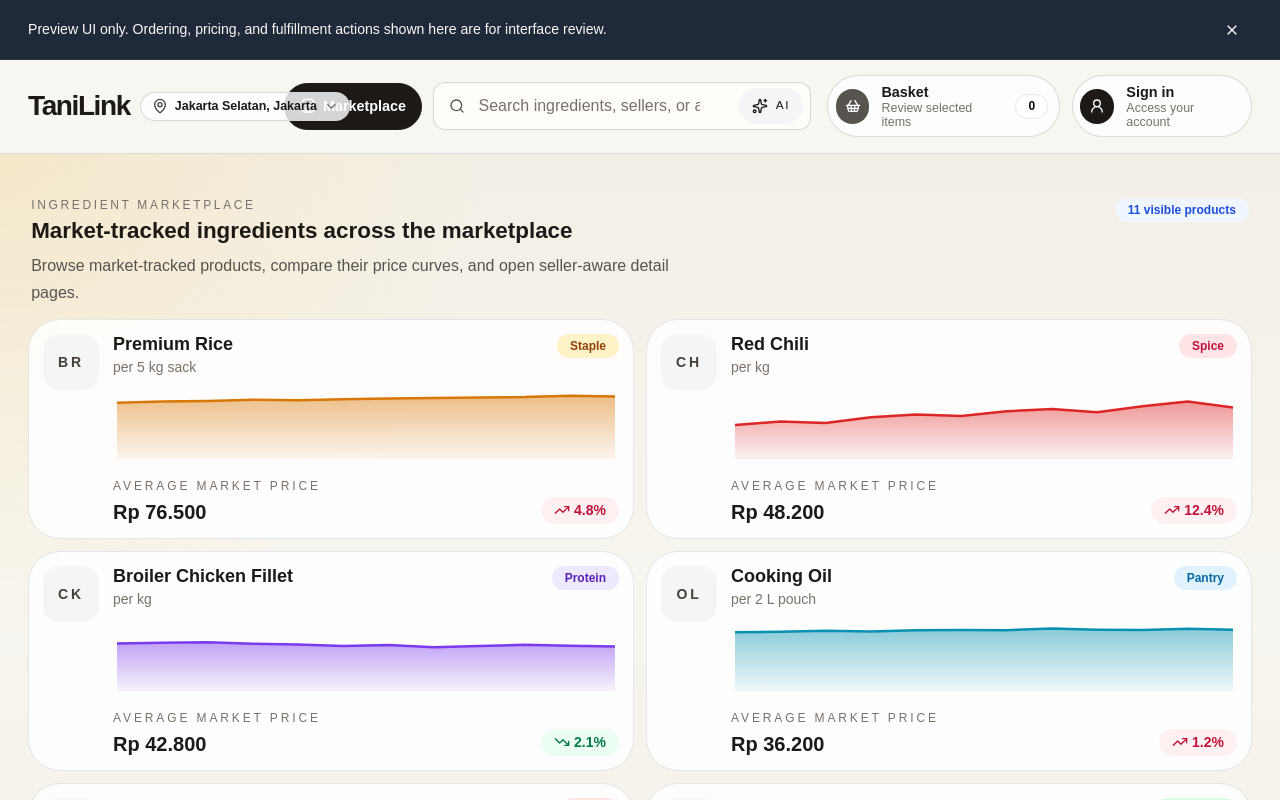
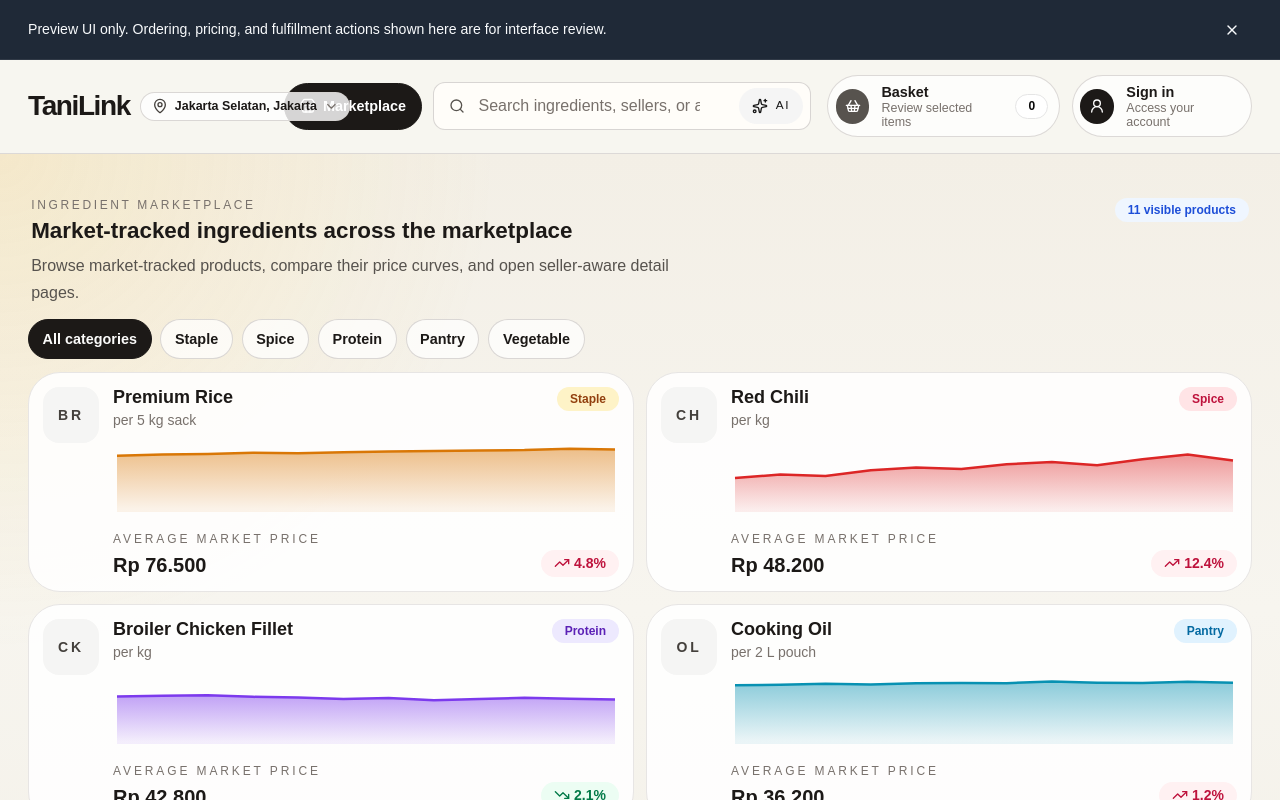
Before and after one commit to outrowed/tanilink, a React (Vite) app: page /marketplace in a window 1280 px wide. Shown: the top 800 px of the page. Built offline with nearby package versions, Linux system fonts and the light colour scheme.

Commit message:
feat: marketplace filter
+enable smart score display for other sellers

```diff
--- a/src/pages/Dashboard.module.css
+++ b/src/pages/Dashboard.module.css
@@ -93,6 +93,45 @@
   gap: 0.8rem;
 }
 
+.filterRow {
+  display: flex;
+  flex-direction: column;
+  gap: 0.65rem;
+}
+
+.categoryFilterRow {
+  display: flex;
+  flex-wrap: wrap;
+  gap: 0.55rem;
+}
+
+.categoryFilterButton {
+  appearance: none;
+  display: inline-flex;
+  align-items: center;
+  justify-content: center;
+  min-height: 2.5rem;
+  padding: 0.48rem 0.85rem;
+  border: 1px solid rgba(214, 211, 209, 0.9);
+  border-radius: 999px;
+  background: rgba(255, 255, 255, 0.72);
+  color: #1c1917;
+  font: inherit;
+  font-size: 0.9rem;
+  font-weight: 600;
+  cursor: pointer;
+  transition:
+    background-color 160ms ease,
+    border-color 160ms ease,
+    color 160ms ease;
+}
+
+.categoryFilterButton[data-active="true"] {
+  background: #1c1917;
+  border-color: #1c1917;
+  color: #fafaf9;
+}
+
 .catalogMeta {
   display: flex;
   flex-wrap: wrap;
--- a/src/pages/Dashboard.tsx
+++ b/src/pages/Dashboard.tsx
@@ -6,19 +6,53 @@ import PageHeader from "@/components/shared/PageHeader"
 import { useMarketplace } from "@/context/seller"
 import { Badge } from "@/components/ui/badge"
 import { Card, CardContent } from "@/components/ui/card"
+import { type Product } from "@/lib/data"
 import { matchesProductQuery } from "@/lib/search"
 import styles from "@/pages/Dashboard.module.css"
 
 function Dashboard() {
   const navigate = useNavigate()
-  const [searchParams] = useSearchParams()
+  const [searchParams, setSearchParams] = useSearchParams()
   const appliedQuery = searchParams.get("q") ?? ""
   const { marketplaceProducts } = useMarketplace()
+  const categories = useMemo(
+    () => Array.from(new Set(marketplaceProducts.map((product) => product.category))),
+    [marketplaceProducts]
+  )
+  const selectedCategory = useMemo(() => {
+    const categoryParam = searchParams.get("category")
+    return categoryParam && categories.includes(categoryParam as Product["category"])
+      ? (categoryParam as Product["category"])
+      : "all"
+  }, [categories, searchParams])
 
   const filteredProducts = useMemo(
-    () => marketplaceProducts.filter((product) => matchesProductQuery(product, appliedQuery)),
-    [appliedQuery, marketplaceProducts]
+    () =>
+      marketplaceProducts.filter((product) => {
+        if (!matchesProductQuery(product, appliedQuery)) {
+          return false
+        }
+
+        if (selectedCategory !== "all" && product.category !== selectedCategory) {
+          return false
+        }
+
+        return true
+      }),
+    [appliedQuery, marketplaceProducts, selectedCategory]
   )
+
+  const handleCategoryChange = (nextCategory: "all" | Product["category"]) => {
+    const nextSearchParams = new URLSearchParams(searchParams)
+
+    if (nextCategory === "all") {
+      nextSearchParams.delete("category")
+    } else {
+      nextSearchParams.set("category", nextCategory)
+    }
+
+    setSearchParams(nextSearchParams, { replace: true })
+  }
 
   return (
     <div className={styles.page}>
@@ -34,10 +68,37 @@ function Dashboard() {
                   {appliedQuery ? (
                     <Badge variant="outline">Filtered by "{appliedQuery}"</Badge>
                   ) : null}
+                  {selectedCategory !== "all" ? (
+                    <Badge variant="outline">{selectedCategory}</Badge>
+                  ) : null}
                 </div>
               }
               title="Market-tracked ingredients across the marketplace"
             />
+
+            <div className={styles.filterRow}>
+              <div className={styles.categoryFilterRow}>
+                <button
+                  className={styles.categoryFilterButton}
+                  data-active={selectedCategory === "all"}
+                  onClick={() => handleCategoryChange("all")}
+                  type="button"
+                >
+                  All categories
+                </button>
+                {categories.map((category) => (
+                  <button
+                    key={category}
+                    className={styles.categoryFilterButton}
+                    data-active={selectedCategory === category}
+                    onClick={() => handleCategoryChange(category)}
+                    type="button"
+                  >
+                    {category}
+                  </button>
+                ))}
+              </div>
+            </div>
 
             {filteredProducts.length ? (
               <div className={styles.catalogList}>
--- a/src/pages/ProductPage.tsx
+++ b/src/pages/ProductPage.tsx
@@ -122,6 +122,7 @@ function ProductPage() {
         </div>
 
         <div className={styles.badgeList}>
+          {!options?.spotlight ? <Badge variant="success">{seller.smartScore} smart score</Badge> : null}
           <Badge variant="outline">
             <PackageCheck className={styles.icon} />
             {seller.marketDeltaLabel}
@@ -290,8 +291,7 @@ function ProductPage() {
               <CardContent className={styles.bottomBody}>
                 <div className={styles.sortSection}>
                   <div>
-                    <p className={styles.sectionLabel}>Seller sorter</p>
-                    <h3 className={styles.sortTitle}>Sort by smart match, location, price, or rating</h3>
+                    <h3 className={styles.sortTitle}>Sort sellers by smart match, location, price, or rating</h3>
                   </div>
                   <div className={styles.sortRow}>
                     {sortModes.map((mode) => (
--- a/src/pages/SearchPlanner.module.css
+++ b/src/pages/SearchPlanner.module.css
@@ -220,6 +220,39 @@
   display: flex;
   flex-direction: column;
   gap: 0.8rem;
+}
+
+.categoryFilterRow {
+  display: flex;
+  flex-wrap: wrap;
+  gap: 0.55rem;
+}
+
+.categoryFilterButton {
+  appearance: none;
+  display: inline-flex;
+  align-items: center;
+  justify-content: center;
+  min-height: 2.5rem;
+  padding: 0.48rem 0.85rem;
+  border: 1px solid rgba(214, 211, 209, 0.9);
+  border-radius: 999px;
+  background: rgba(255, 255, 255, 0.72);
+  color: #1c1917;
+  font: inherit;
+  font-size: 0.9rem;
+  font-weight: 600;
+  cursor: pointer;
+  transition:
+    background-color 160ms ease,
+    border-color 160ms ease,
+    color 160ms ease;
+}
+
+.categoryFilterButton[data-active="true"] {
+  background: #1c1917;
+  border-color: #1c1917;
+  color: #fafaf9;
 }
 
 .sectionHeader {
--- a/src/pages/SearchPlanner.tsx
+++ b/src/pages/SearchPlanner.tsx
@@ -56,6 +56,7 @@ function SearchPlanner() {
   const { currentLocation } = useLocationPreference()
   const seedQuery = searchParams.get("q")?.trim() ?? ""
   const resultMode = searchParams.get("mode") === "ai" ? "ai" : "marketplace"
+  const categoryParam = searchParams.get("category")
   const selectedProductSlug = searchParams.get("preview") as Product["slug"] | null
   const [sortMode, setSortMode] = useState<SellerSortMode>("smart")
   const [sellerQuantities, setSellerQuantities] = useState<Record<number, number>>({})
@@ -64,6 +65,24 @@ function SearchPlanner() {
   const matchedProducts = useMemo(
     () => marketplaceProducts.filter((product) => matchesProductQuery(product, seedQuery)),
     [marketplaceProducts, seedQuery]
+  )
+  const resultCategories = useMemo(
+    () => Array.from(new Set(matchedProducts.map((product) => product.category))),
+    [matchedProducts]
+  )
+  const selectedCategory = useMemo(
+    () =>
+      categoryParam && resultCategories.includes(categoryParam as Product["category"])
+        ? (categoryParam as Product["category"])
+        : "all",
+    [categoryParam, resultCategories]
+  )
+  const filteredMatchedProducts = useMemo(
+    () =>
+      matchedProducts.filter((product) =>
+        selectedCategory === "all" ? true : product.category === selectedCategory
+      ),
+    [matchedProducts, selectedCategory]
   )
   const aiMatch = useMemo(() => findBundleMatch(seedQuery), [seedQuery])
   const hasAiResult = Boolean(seedQuery) && aiMatch.matchType !== "fallback"
@@ -127,7 +146,8 @@ function SearchPlanner() {
               meta={
                 <div className={styles.resultsMeta}>
                   <Badge variant="outline">{plannerView ? "AI plan active" : "AI hidden by default"}</Badge>
-                  <Badge variant="outline">{matchedProducts.length} marketplace matches</Badge>
+                  <Badge variant="outline">{filteredMatchedProducts.length} marketplace matches</Badge>
+                  {selectedCategory !== "all" ? <Badge variant="outline">{selectedCategory}</Badge> : null}
                 </div>
               }
               title={`Results for "${seedQuery}"`}
@@ -300,12 +320,44 @@ function SearchPlanner() {
                     Open any product to inspect the full market curve, seller ranking, and delivery lanes.
                   </p>
                 </div>
-                <Badge variant="outline">{matchedProducts.length} matches</Badge>
+                <Badge variant="outline">{filteredMatchedProducts.length} matches</Badge>
               </div>
 
-              {matchedProducts.length ? (
+              {resultCategories.length ? (
+                <div className={styles.categoryFilterRow}>
+                  <button
+                    className={styles.categoryFilterButton}
+                    data-active={selectedCategory === "all"}
+                    onClick={() => {
+                      const nextSearchParams = new URLSearchParams(searchParams)
+                      nextSearchParams.delete("category")
+                      setSearchParams(nextSearchParams, { replace: true })
+                    }}
+                    type="button"
+                  >
+                    All categories
+                  </button>
+                  {resultCategories.map((category) => (
+                    <button
+                      key={category}
+                      className={styles.categoryFilterButton}
+                      data-active={selectedCategory === category}
+                      onClick={() => {
+                        const nextSearchParams = new URLSearchParams(searchParams)
+                        nextSearchParams.set("category", category)
+                        setSearchParams(nextSearchParams, { replace: true })
+                      }}
+                      type="button"
+                    >
+                      {category}
+                    </button>
+                  ))}
+                </div>
+              ) : null}
+
+              {filteredMatchedProducts.length ? (
                 <div className={styles.catalogList}>
-                  {matchedProducts.map((product) => (
+                  {filteredMatchedProducts.map((product) => (
                     <div key={product.id} className={styles.catalogItem}>
                       <ProductCard
                         isActive={false}
@@ -318,9 +370,9 @@ function SearchPlanner() {
               ) : (
                 <Card className={styles.emptyStateCard}>
                   <CardContent className={styles.emptyStateBody}>
-                    <p className={styles.emptyStateTitle}>No direct product matches for this query.</p>
+                    <p className={styles.emptyStateTitle}>No direct product matches for this filter.</p>
                     <p className={styles.emptyStateCopy}>
-                      Try another ingredient name, seller location, or switch to one of the scripted AI prompts above.
+                      Try another ingredient name, adjust the category filter, or switch to one of the scripted AI prompts above.
                     </p>
                   </CardContent>
                 </Card>
@@ -380,8 +432,7 @@ function SearchPlanner() {
                   <div className={styles.sortSection}>
                     <div className={styles.sectionHeader}>
                       <div>
-                        <p className={styles.sectionLabel}>Seller sorter</p>
-                        <h3 className={styles.sortTitle}>Sort by location, price, rating, or smart match</h3>
+                        <h3 className={styles.sortTitle}>Sort sellers by location, price, rating, or smart match</h3>
                       </div>
                     </div>
                     <div className={styles.sortRow}>
@@ -458,6 +509,7 @@ function SearchPlanner() {
                             </div>
 
                             <div className={styles.sellerMetrics}>
+                              <Badge variant="success">{seller.smartScore} smart score</Badge>
                               <Badge variant="outline">
                                 <PackageCheck className={styles.badgeIcon} />
                                 {seller.marketDeltaLabel}
```
